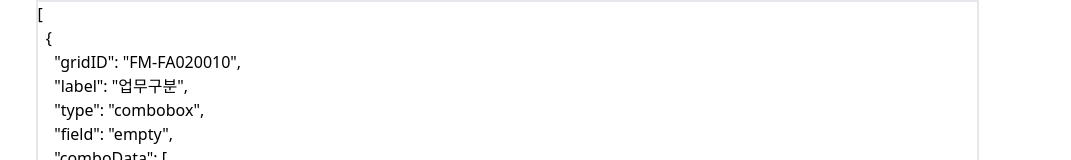
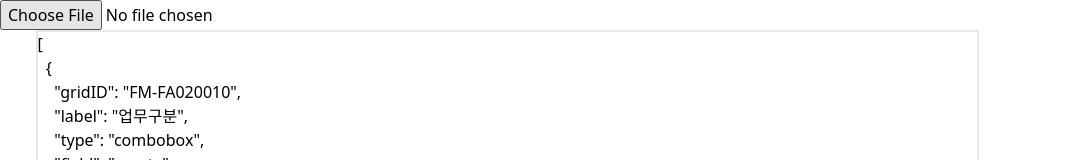
Before and after one commit to woajun/json-grouper, a Vue app: page / in a window 1280 px wide. Shown: the top 160 px of the page, without its empty margins (0-1071 px from the left). Built offline with nearby package versions, Linux system fonts and the light colour scheme.

Commit message:
add upload Excel

```diff
--- a/package.json
+++ b/package.json
@@ -12,7 +12,8 @@
   "dependencies": {
     "vue": "^3.2.37",
     "vue-dd": "1.3.6",
-    "vue-router": "4.1.6"
+    "vue-router": "4.1.6",
+    "xlsx": "0.18.5"
   },
   "devDependencies": {
     "@rushstack/eslint-patch": "^1.1.4",
--- a/src/App.vue
+++ b/src/App.vue
@@ -1,7 +1,10 @@
 <script setup lang="ts">
+import UploadPage from './pages/UploadPage.vue';
+
 </script>
 <template>
   <div>
+    <UploadPage />
     <RouterView />
   </div>
 </template>
--- /dev/null
+++ b/src/pages/UploadPage.vue
@@ -0,0 +1,26 @@
+<script lang="ts" setup>
+import { read, utils } from 'xlsx';
+
+async function fileToJson(file: File) {
+  const blob = await file.arrayBuffer();
+  const workbook = read(blob);
+  const worksheet = workbook.Sheets[workbook.SheetNames[0]];
+  return utils.sheet_to_json(worksheet);
+}
+
+async function upload(event: Event) {
+  const file = (event.target as HTMLInputElement).files![0];
+  if (!file) return;
+  const json = await fileToJson(file);
+  console.log(json);
+}
+
+</script>
+<template>
+  <div>
+    <input
+      type="file"
+      @change="upload"
+    >
+  </div>
+</template>
```
Also changed, not shown: 1 other file (tests, documents, lock files or other folders).
